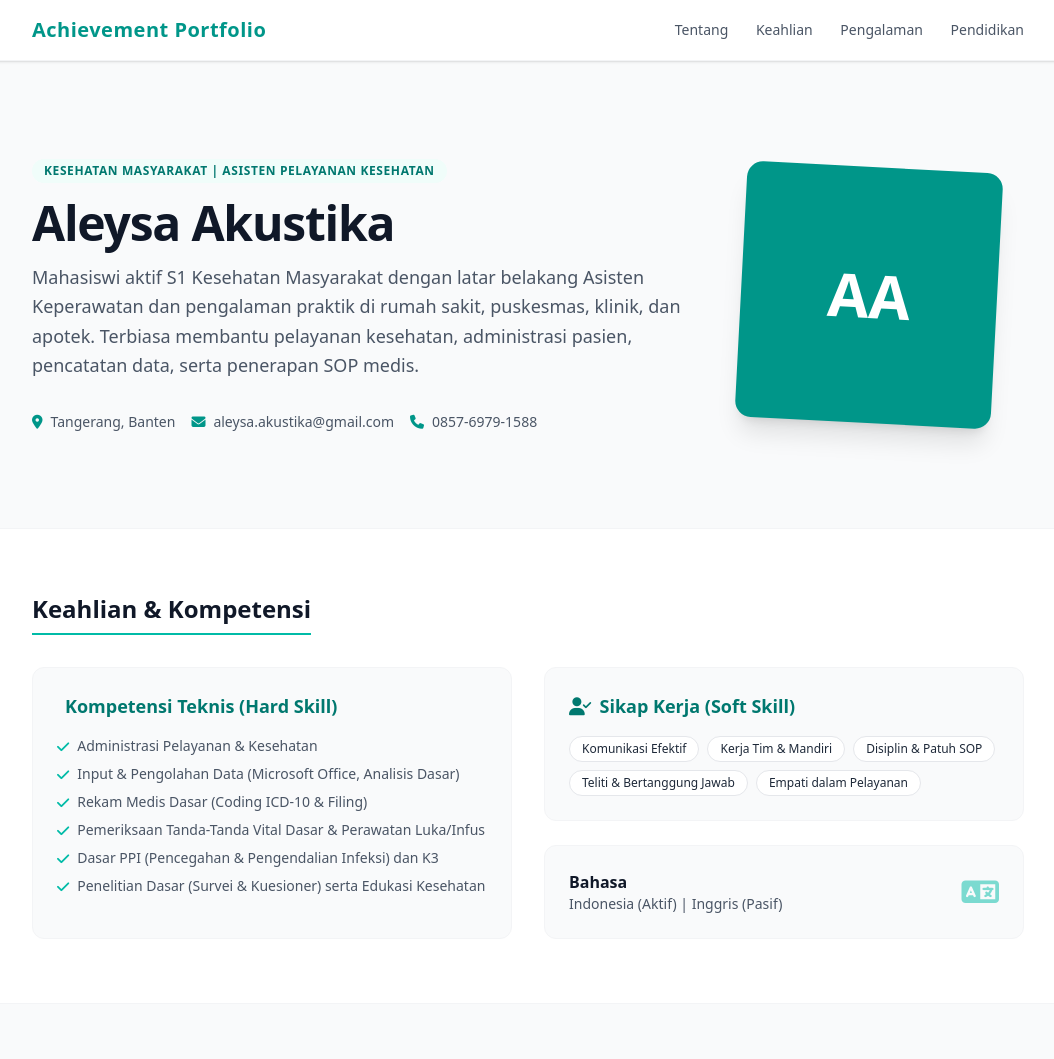
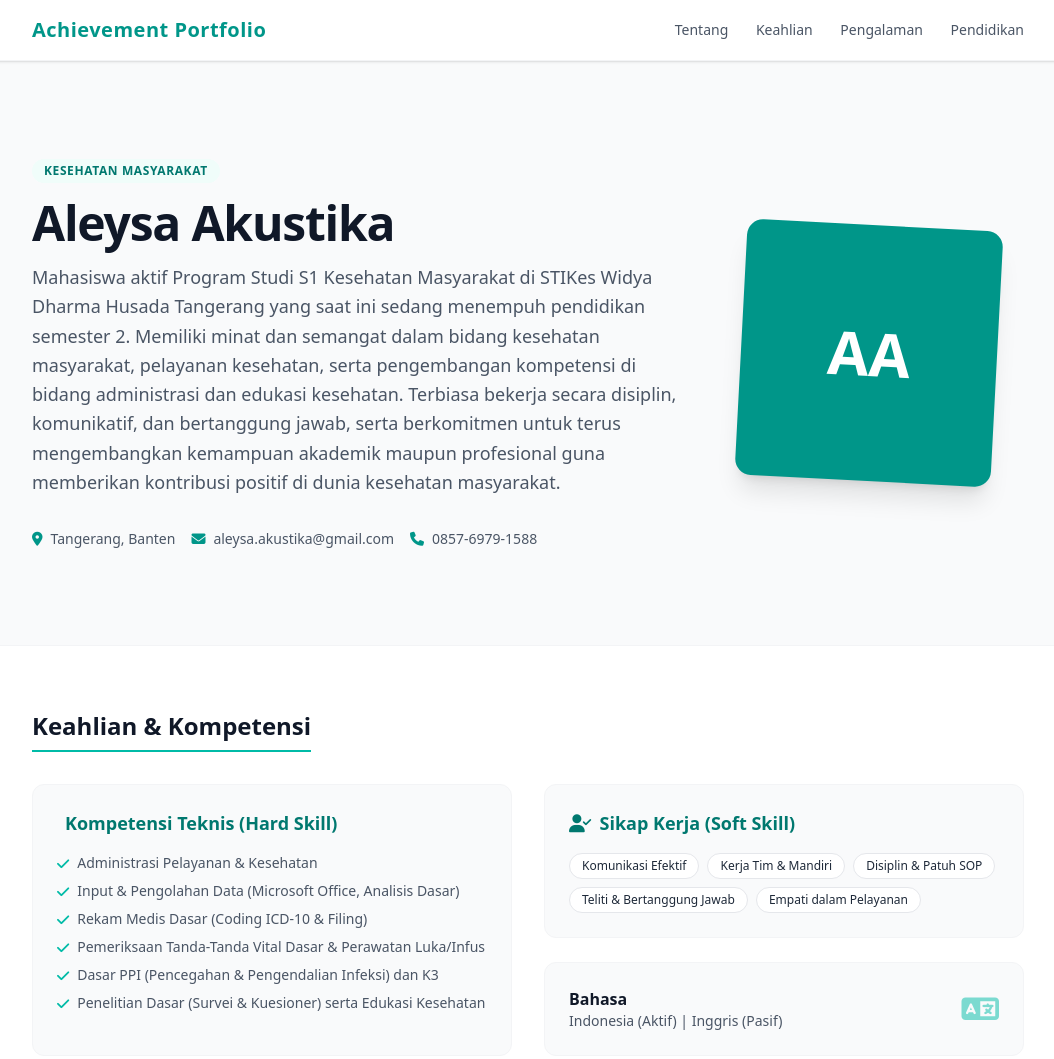
Before and after one commit to aleysaakustika/aleysaakustika.github.io, a plain HTML site: page index.html in a window 1280 px wide. Shown: the top 1059 px of the page, without its empty margins (112-1166 px from the left). Drawn offline with nearby package versions, Linux system fonts and the light colour scheme.

Commit message:
Update index.html

```diff
--- a/index.html
+++ b/index.html
@@ -24,13 +24,13 @@
     <header id="tentang" class="max-w-5xl mx-auto px-4 py-16 md:py-24 grid md:grid-cols-3 gap-8 items-center">
         <div class="md:col-span-2 space-y-4">
             <div class="inline-block bg-teal-50 text-teal-700 text-xs px-3 py-1 rounded-full font-semibold uppercase tracking-wider">
-                Kesehatan Masyarakat | Asisten Pelayanan Kesehatan
+                Kesehatan Masyarakat
             </div>
             <h1 class="text-4xl md:text-5xl font-extrabold text-gray-900 tracking-tight">
                 Aleysa Akustika
             </h1>
             <p class="text-lg text-gray-600 leading-relaxed max-w-2xl">
-                Mahasiswi aktif S1 Kesehatan Masyarakat dengan latar belakang Asisten Keperawatan dan pengalaman praktik di rumah sakit, puskesmas, klinik, dan apotek. Terbiasa membantu pelayanan kesehatan, administrasi pasien, pencatatan data, serta penerapan SOP medis.
+                Mahasiswa aktif Program Studi S1 Kesehatan Masyarakat di STIKes Widya Dharma Husada Tangerang yang saat ini sedang menempuh pendidikan semester 2. Memiliki minat dan semangat dalam bidang kesehatan masyarakat, pelayanan kesehatan, serta pengembangan kompetensi di bidang administrasi dan edukasi kesehatan. Terbiasa bekerja secara disiplin, komunikatif, dan bertanggung jawab, serta berkomitmen untuk terus mengembangkan kemampuan akademik maupun profesional guna memberikan kontribusi positif di dunia kesehatan masyarakat.
             </p>
             <div class="pt-4 flex flex-wrap gap-4 text-sm text-gray-600">
                 <span class="flex items-center gap-2"><i class="fa-solid fa-location-dot text-teal-600"></i> Tangerang, Banten</span>
```
